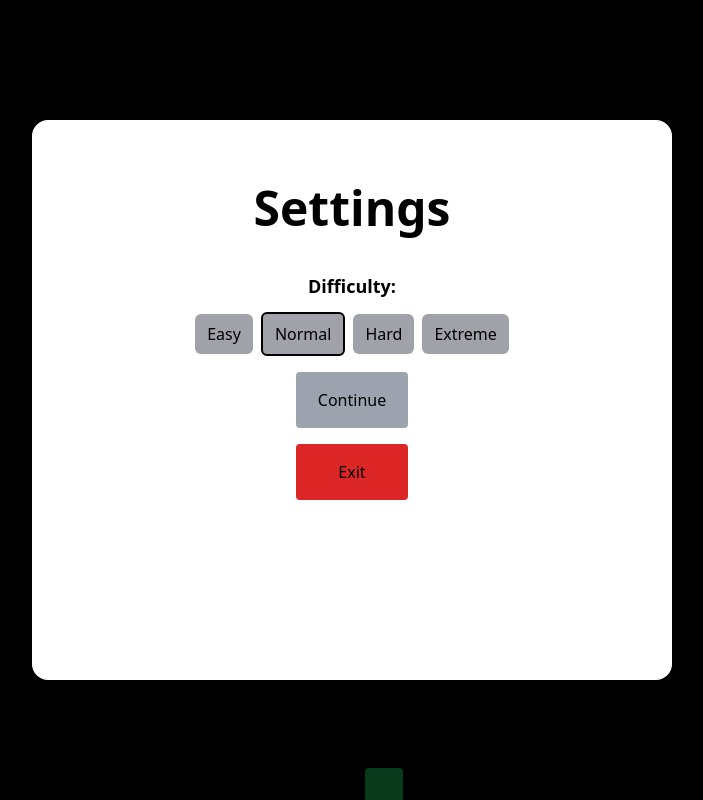
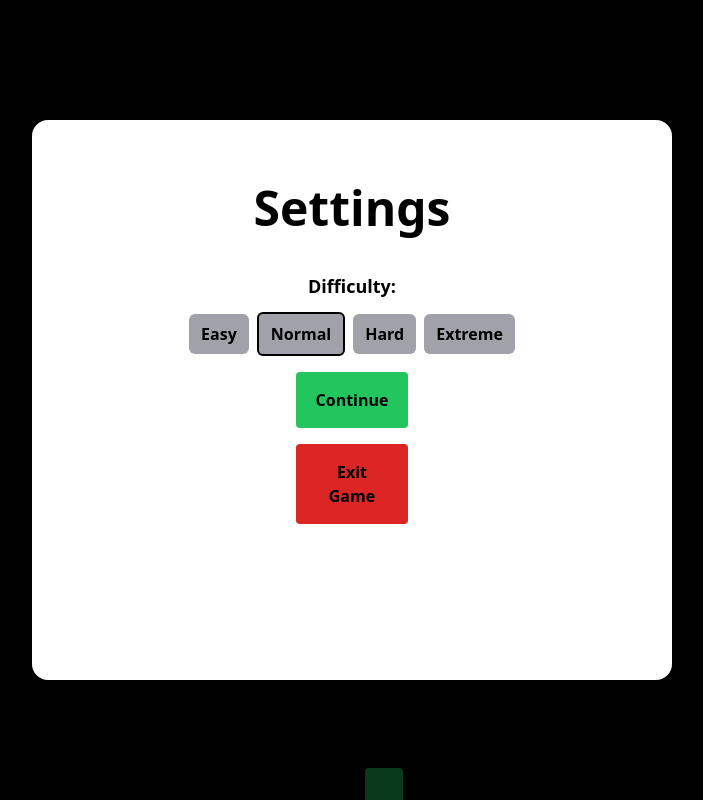
Before and after one commit to ChrisPoul/games-app, a Next.js app: page /snake in a window 1280 px wide. Both pictures are taken after a click on the button 1260 px from the left and 20 px from the top of the page. Shown: the whole page, without its empty margins (288-991 px from the left). Built offline with nearby package versions, Linux system fonts and the light colour scheme.

Commit message:
Added dark theme

```diff
--- a/app/components/GameMenu.tsx
+++ b/app/components/GameMenu.tsx
@@ -12,7 +12,7 @@ export default function GameMenu({ isOpen, children, title }: GameMenuProps) {
 
   return (
     <Overlay isOpen={isOpen}>
-      <div className="lg:h-[70%] xs:h-[70%] lg:w-[50%] xs:w-[80%] bg-white rounded-2xl m-auto pt-16 space-y-4 relative text-center">
+      <div className="lg:h-[70%] xs:h-[70%] lg:w-[50%] xs:w-[80%] bg-white dark:bg-slate-900 rounded-2xl m-auto pt-16 space-y-4 relative text-center font-bold dark:text-violet-500">
         <h1 className="text-5xl font-extrabold leading-none pb-6">
           {title}
         </h1>
@@ -20,7 +20,7 @@ export default function GameMenu({ isOpen, children, title }: GameMenuProps) {
         <div>
           <Link href="/">
             <button className="bg-red-600 p-4 rounded block m-auto w-28">
-              Exit
+              Exit Game
             </button>
           </Link>
         </div>
--- a/app/components/SettingsMenu.tsx
+++ b/app/components/SettingsMenu.tsx
@@ -33,7 +33,7 @@ export default function SettingsMenu({ isOpen, openMenu, closeMenu, children }:
       <GameMenu isOpen={isOpen} title="Settings">
         {children}
         <button
-          className="bg-gray-400 p-4 rounded block m-auto w-28"
+          className=" bg-green-500 p-4 rounded block m-auto w-28"
           onClick={closeMenu}
         >
           Continue
@@ -41,7 +41,7 @@ export default function SettingsMenu({ isOpen, openMenu, closeMenu, children }:
       </GameMenu>
       {
         !isOpen &&
-        <button className="absolute top-0 right-0 bg-gray-400 p-2 rounded mt-1 mr-1"
+        <button className="absolute top-0 right-0 bg-gray-500 p-2 rounded mt-1 mr-1"
           onClick={openMenu}
         >
           <FiSettings />
--- a/app/globals.css
+++ b/app/globals.css
@@ -1,3 +1,9 @@
 @tailwind base;
 @tailwind components;
 @tailwind utilities;
+
+@layer base {
+  button, input[type=button] {
+    @apply dark:text-white;
+  }
+}
--- a/app/movie-generator/components/SettingsMenu.tsx
+++ b/app/movie-generator/components/SettingsMenu.tsx
@@ -40,7 +40,7 @@ export default function SettingsMenuComponent(filtersRef: MutableRefObject<Movie
       <div>
         <h1 className="font-bold text-lg">Starting Year:</h1>
         <p>{startYear}</p>
-        <input className="appearance-none rounded-lg bg-gray-300"
+        <input className="h-2 bg-gray-200 rounded-lg appearance-none cursor-pointer dark:bg-gray-700 dark:accent-pink-600"
           type="range"
           value={startYear}
           min={1950}
@@ -50,12 +50,15 @@ export default function SettingsMenuComponent(filtersRef: MutableRefObject<Movie
       </div>
       <div>
         <h1 className="font-bold text-lg">Genre:</h1>
-        <select className="bg-gray-50 border border-gray-300 text-gray-900 text-sm rounded-lg focus:ring-blue-500 focus:border-blue-500 p-2.5 dark:bg-gray-700 dark:border-gray-600 dark:placeholder-gray-400 dark:text-white dark:focus:ring-blue-500 dark:focus:border-blue-500"
+        <select className="bg-gray-50 border border-gray-300 text-gray-900 text-sm rounded-lg focus:border-blue-500 p-2.5 dark:bg-gray-700 dark:border-gray-600 dark:placeholder-gray-400 dark:text-white dark:focus:border-violet-500"
           value={genre}
           onChange={changeGenre}
         >
           {genresRef.current.map((genre) => (
-            <option key={genre} value={genre}>{genre}</option>
+            <option className=""
+              key={genre} value={genre}>
+              {genre}
+            </option>
           ))}
         </select>
       </div>
--- a/app/movie-generator/page.tsx
+++ b/app/movie-generator/page.tsx
@@ -38,15 +38,15 @@ export default function Page() {
   }
 
   return (
-    <div className=" text-center bg-black h-screen pt-10">
+    <div className=" text-center bg-violet-400 dark:bg-black h-screen pt-10 dark:text-white">
       <MovieImageComponent
         image={movie.primaryImage}
         loading={imageLoading}
         setLoading={setImageLoading} />
       <div className="text-center">
-        <h1 className=" font-semibold text-2xl m-3 text-white">{movie.titleText.text}</h1>
-        <h2 className=" text-lg text-white">{movie.releaseDate.year}</h2>
-        <button className=" bg-pink-600 text-white rounded m-3 p-3" onClick={setNewMovie}>
+        <h1 className="font-semibold text-2xl m-3">{movie.titleText.text}</h1>
+        <h2 className="text-lg font-medium">{movie.releaseDate.year}</h2>
+        <button className=" bg-pink-600 rounded m-3 p-3" onClick={setNewMovie}>
           Otra Pelicula
         </button>
       </div>
```
